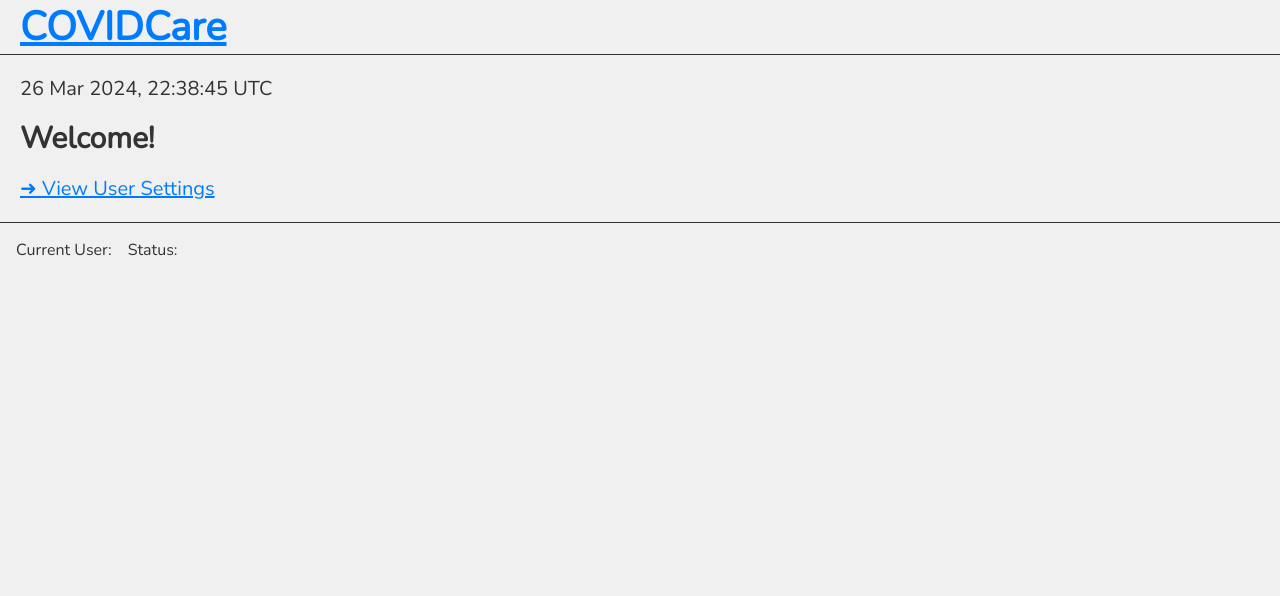
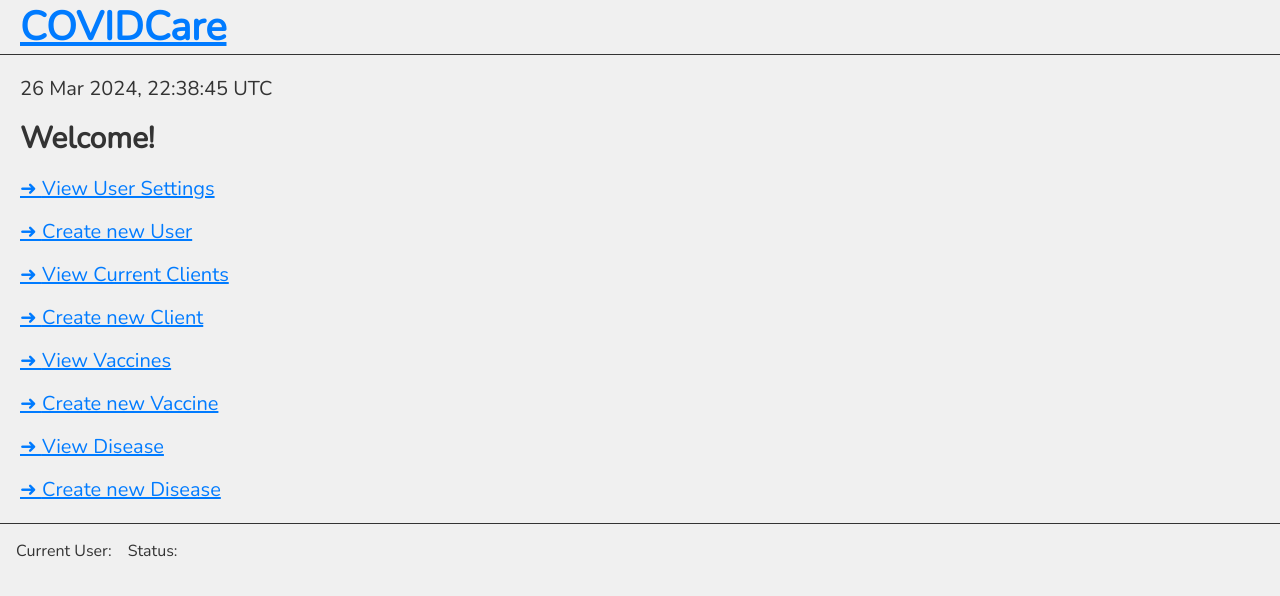
Before and after one commit to YaelGluskin/COVIDCare.api, a React (Create React App) app in the folder clientside/: page /dash in a window 1280 px wide. Shown: the top 596 px of the page. Built offline with nearby package versions, Linux system fonts and the light colour scheme; no server answers.

Commit message:
Add Links

```diff
--- a/clientside/src/features/auth/Welcome.js
+++ b/clientside/src/features/auth/Welcome.js
@@ -6,9 +6,18 @@ const Welcom =() => {
         <section className="welcome">
             <p>{today}</p>
             <h1>Welcome!</h1>
-            <p>
-                <Link to="/dash/users">View User Settings</Link>
-            </p>
+            <p><Link to="/dash/users">View User Settings</Link></p>
+            <p><Link to="/dash/users/new">  Create new User</Link></p>
+
+            <p><Link to="/dash/clients">View Current Clients</Link></p>
+            <p><Link to="/dash/clients/new">    Create new Client</Link></p>
+
+            <p><Link to="/dash/vaccines">View Vaccines</Link></p>
+            <p><Link to="/dash/vaccines/new">   Create new Vaccine</Link></p>
+
+            <p><Link to="/dash/diseases">View Disease</Link></p>
+            <p><Link to="/dash/diseases/new">   Create new Disease</Link></p>
+
         </section>
     )
     return content;
```
